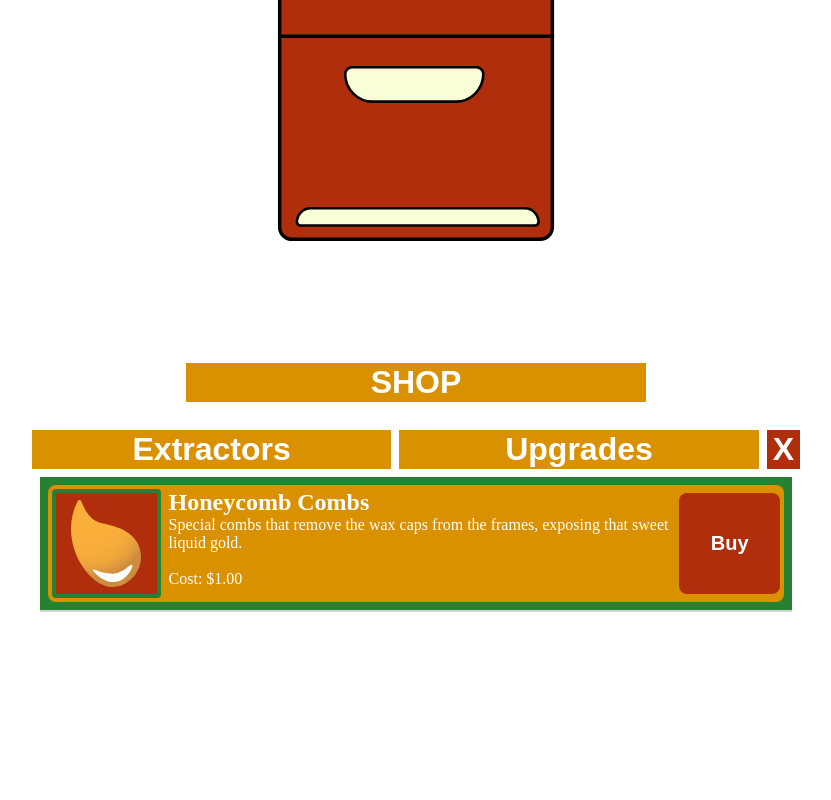
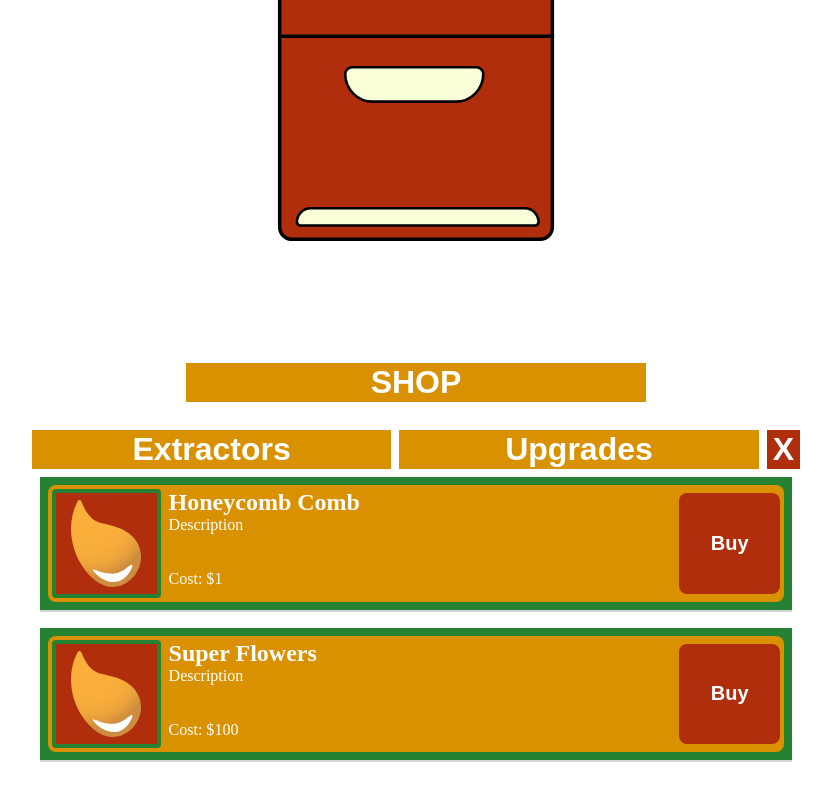
Before and after one commit to lvingonzales/honey-clicker, a React (Vite) app: page / in a window 1280 px wide. Shown: the part 378-1178 px from the top of the page, without its empty margins (224-1055 px from the left). Built offline with nearby package versions, Linux system fonts and the light colour scheme; a web font is replaced by a local one.

Commit message:
Added template for upgrades, added contexts for money, fixed issue with prop children and prop drilling.

```diff
--- a/src/App.jsx
+++ b/src/App.jsx
@@ -4,24 +4,51 @@ import "./Styles/App.css";
 import IncomeDisplay from "./Components/IncomeDisplay";
 import UpgradeButton from "./Components/UpgradeButton";
 import UpgradeDrawer from "./Components/UpgradeDrawer";
+import Upgrade from "./Components/Upgrade";
+import { MoneyContext } from "./Components/Contexts";
 
-export default function App () {
+const Upgrades = [
+  {
+    name: "Honeycomb Comb",
+    description: "Description",
+    baseCost: 1,
+    baseMultiplier: 1,
+  },
+  {
+    name: "Super Flowers",
+    description: "Description",
+    baseCost: 100,
+    baseMultiplier: 10,
+  }
+];
+
+export default function App() {
   const [money, setMoney] = useState(0);
-    const [moneyMult, setmMoneyMult] = useState(1);
+  const [multiplier, setMultiplier] = useState(1);
 
   const income = 0;
   return (
     <>
+      <MoneyContext.Provider value={{ money, setMoney }}>
         <div className="topBar">
-                <IncomeDisplay money={money} moneyMult={moneyMult} income={income} />
+          <IncomeDisplay
+            money={money}
+            multiplier={multiplier}
+            income={income}
+          />
         </div>
         <div className="main">
-                <HiveButton money={money} moneyMult={moneyMult} setMoney={setMoney}/>
+          <HiveButton
+            multiplier={multiplier}
+          />
         </div>
         <div className="bottomBar">
           <UpgradeButton />
-                <UpgradeDrawer />
+          <UpgradeDrawer>
+            {Upgrades.map((upgrade) => {return <Upgrade key={upgrade.name} upgrade={upgrade} currentMultiplier={multiplier} setMultiplier={setMultiplier} />})}
+          </UpgradeDrawer>
         </div>
+      </MoneyContext.Provider>
     </>
-    )
+  );
 }
--- /dev/null
+++ b/src/Components/Contexts.jsx
@@ -0,0 +1,3 @@
+import { createContext } from "react";
+
+export const MoneyContext = createContext();
--- a/src/Components/HiveButton.jsx
+++ b/src/Components/HiveButton.jsx
@@ -1,13 +1,18 @@
 import hiveButton from "../Styles/HiveButton.module.css";
 import hiveBox from "../Assets/HiveBox.svg";
 import PropTypes from "prop-types";
+import { useContext } from "react";
+import { MoneyContext } from "./Contexts";
 
-export default function HiveButton({ money ,setMoney, moneyMult }) {
+export default function HiveButton({multiplier}) {
+  const {money, setMoney} = useContext(MoneyContext);
+
     const handleClick = () => {
-        setMoney(money + moneyMult)
+        document.getElementById("apiary").classList.add(hiveButton.rotateRight)
+        setMoney((Math.round((money + multiplier)*100)/100));
     }
   return (
-    <button className={hiveButton.icon} onClick={handleClick}>
+    <button id="apiary" className={hiveButton.icon} onClick={handleClick}>
         <img src={hiveBox} alt="Hive Box" />
     </button>
   )
@@ -16,5 +21,5 @@ export default function HiveButton({ money ,setMoney, moneyMult }) {
 HiveButton.propTypes = {
     money: PropTypes.number,
     setMoney: PropTypes.func,
-    moneyMult: PropTypes.number
+    multiplier: PropTypes.number
 }
--- a/src/Components/IncomeDisplay.jsx
+++ b/src/Components/IncomeDisplay.jsx
@@ -2,7 +2,7 @@ import PropTypes from "prop-types"
 import incomeDisplay from "../Styles/IncomeDisplay.module.css"
 import honeyIcon from "/Honey.svg"
 
-export default function IncomeDisplay ({money, moneyMult, income}) {
+export default function IncomeDisplay ({money, multiplier, income}) {
     return (
         <>
             <div className={incomeDisplay.wrapper}>
@@ -13,7 +13,7 @@ export default function IncomeDisplay ({money, moneyMult, income}) {
                     <p className={incomeDisplay.income}>${income}/sec</p>
                 </div>
                 <div>
-                    <p className={incomeDisplay.conversion}>${moneyMult} per </p>
+                    <p className={incomeDisplay.conversion}>${multiplier} per </p>
                     <HoneyIcon />
                 </div>
             </div>
@@ -23,7 +23,7 @@ export default function IncomeDisplay ({money, moneyMult, income}) {
 
 IncomeDisplay.propTypes = {
     money: PropTypes.number,
-    moneyMult: PropTypes.number,
+    multiplier: PropTypes.number,
     income: PropTypes.number
 }
 
--- /dev/null
+++ b/src/Components/Upgrade.jsx
@@ -0,0 +1,52 @@
+import PropTypes from "prop-types";
+import upgrades from "../Styles/Upgrades.module.css";
+import honeyIcon from "/Honey.svg";
+import { useContext, useState } from "react";
+import { MoneyContext } from "./Contexts";
+
+export default function Upgrade ({upgrade, setMultiplier, currentMultiplier}) {
+  const {money, setMoney} = useContext(MoneyContext);
+  const [cost, setCost] = useState(upgrade.baseCost);
+
+  const handleClick = () => {
+    if (money < cost) {
+      return;
+    }
+    setMoney(Math.round((money - cost)*100)/100);
+    setCost((Math.round((cost + (cost * 0.2))* 100) / 100));
+    setMultiplier(currentMultiplier + upgrade.baseMultiplier);
+  }
+    return (
+        <li className={upgrades.listItem}>
+            <div className={upgrades.itemWrapper}>
+              <div className={upgrades.itemContainer}>
+                <div className={upgrades.itemIcon}>
+                  <img src={honeyIcon} alt="Honey Icon" />
+                </div>
+                <div className={upgrades.itemDescWrapper}>
+                  <div className={upgrades.itemName}>
+                    <span>{upgrade.name}</span>
+                  </div>
+                  <div className={upgrades.itemDesc}>
+                    <p>
+                      {upgrade.description}
+                    </p>
+                  </div>
+                  <div className={upgrades.itemCost}>
+                    <span>Cost: ${cost}</span>
+                  </div>
+                </div>
+                <div className={upgrades.itemBuyBtn}>
+                  <button onClick={handleClick}>Buy</button>
+                </div>
+              </div>
+            </div>
+          </li>
+    )
+}
+
+Upgrade.propTypes = {
+  upgrade: PropTypes.object,
+  setMultiplier: PropTypes.func,
+  currentMultiplier: PropTypes.number
+}
--- a/src/Components/UpgradeDrawer.jsx
+++ b/src/Components/UpgradeDrawer.jsx
@@ -1,7 +1,9 @@
+import PropTypes from "prop-types";
 import upgrades from "../Styles/Upgrades.module.css";
-import honeyIcon from "/Honey.svg";
+import React from "react";
 
-export default function UpgradeDrawer() {
+
+export default function UpgradeDrawer(props) {
   const closeMenu = () => {
     document.getElementById("upgradeDrawer").classList.remove(upgrades.active);
   };
@@ -19,34 +21,13 @@ export default function UpgradeDrawer() {
       </div>
       <div className={upgrades.shelf}>
         <ul className={upgrades.list + " " + upgrades.activeList}>
-          <li className={upgrades.listItem}>
-            <div className={upgrades.itemWrapper}>
-              <div className={upgrades.itemContainer}>
-                <div className={upgrades.itemIcon}>
-                  <img src={honeyIcon} alt="Honey Icon" />
-                </div>
-                <div className={upgrades.itemDescWrapper}>
-                  <div className={upgrades.itemName}>
-                    <span>Honeycomb Combs</span>
-                  </div>
-                  <div className={upgrades.itemDesc}>
-                    <p>
-                      Special combs that remove the wax caps from the frames,
-                      exposing that sweet liquid gold.
-                    </p>
-                  </div>
-                  <div className={upgrades.itemCost}>
-                    <span>Cost: $1.00</span>
-                  </div>
-                </div>
-                <div className={upgrades.itemBuyBtn}>
-                  <button>Buy</button>
-                </div>
-              </div>
-            </div>
-          </li>
+          {React.Children.toArray(props.children)}
         </ul>
       </div>
     </div>
   );
 }
+
+UpgradeDrawer.propTypes = {
+    children: PropTypes.array,
+}
--- a/src/Styles/HiveButton.module.css
+++ b/src/Styles/HiveButton.module.css
@@ -4,7 +4,12 @@
     cursor: pointer;
     transform: scale(1);
     width: 40%;
+    transform: rotate(0deg);
     transition: 0.25s transform ease-in-out;
+}
+
+.rotateRight {
+    transform: rotate(10deg);
 }
 
 @media (hover: hover) {
--- a/src/Styles/Upgrades.module.css
+++ b/src/Styles/Upgrades.module.css
@@ -83,6 +83,7 @@
 }
 
 .itemContainer {
+    flex: 1 1 0;
     display: flex;
     background-color: #da9100;
     border-radius: 8px;
```
Lines whose indentation alone changed are shown as unchanged.
